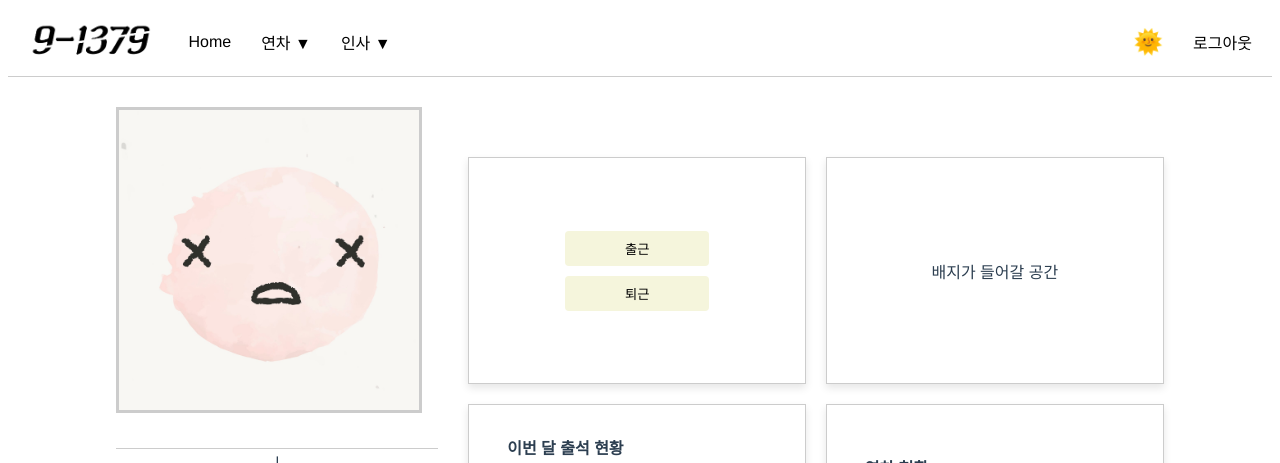
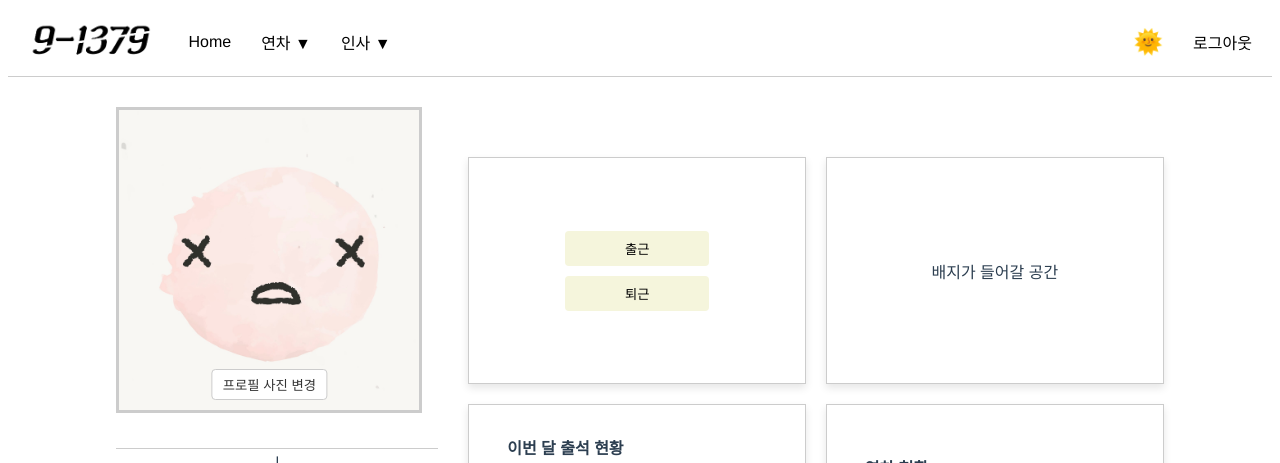
Before and after one commit to 9-1379/T3-R2-FE-Server, a Vue app: page /emp/dashboard in a window 1280 px wide. Shown: the top 463 px of the page. Built offline with nearby package versions, Linux system fonts and the light colour scheme; no server answers; the HTML template or start-up script is replaced by a standard one.

Commit message:
[Add] 프로필 사진 변경

```diff
--- a/src/components/emp/dashboard/EmpDashboard.vue
+++ b/src/components/emp/dashboard/EmpDashboard.vue
@@ -4,7 +4,10 @@
     <div class="profile-section">
       <div class="profile-info">
         <div class="profile-image-wrapper">
-          <img class="profile-image" src="@/assets/emotion/dead.jpg" alt="Profile Picture" />
+          <!-- 이미지의 src 속성에 getImagePath 메서드를 호출하여 프로필 사진 경로를 동적으로 설정합니다. -->
+          <img class="profile-image" :src="getImagePath(employee.profilePicture)" alt="Profile Picture" />
+          <input type="file" @change="uploadProfilePicture" accept="image/*" style="display: none" ref="fileInput" />
+          <button class="change-profile-btn" @click="$refs.fileInput.click()">프로필 사진 변경</button>
         </div>
         <div class="basic-info">
           <h2>{{ employee.name }}</h2>
@@ -37,11 +40,10 @@
           </div>
         </div>
       </div>
-
     </div>
   </div>
+</template>
 
-</template>
 <script>
 import axiosInstance from "@/axios";
 import AttendanceRecord from "@/components/emp/dashboard/AttendanceRecord.vue";
@@ -66,6 +68,63 @@ export default {
     };
   },
   methods: {
+    uploadProfilePicture(event) {
+      const selectedFile = event.target.files[0];
+      if (!selectedFile) {
+        alert('파일을 선택해 주세요.');
+        return;
+      }
+      const formData = new FormData();
+      formData.append('file', selectedFile, selectedFile.name);
+
+      // empId를 가져오는 함수 호출
+      const empId = this.getEmpIdFromToken();
+      if (!empId) {
+        console.error('Employee ID is not set.');
+        alert('사용자 정보를 불러올 수 없습니다. 다시 로그인 해주세요.');
+        return;
+      }
+
+      // 파일 업로드 요청보내기
+      axiosInstance.post(`/emp/dashboard/${empId}`, formData, {
+        headers: {
+          'Content-Type': 'multipart/form-data',
+        },
+      })
+        .then((res) => {
+          console.log("서버 응답:", res.data);
+          this.$router.push('/emp/dashboard');
+          alert('파일 업로드 성공!');
+        })
+        .catch((error) => {
+          console.error('파일 업로드 실패:', error);
+          alert('파일 업로드에 실패했습니다.');
+        });
+    },
+    getEmpIdFromToken() {
+      const token = localStorage.getItem('access_token');
+      if (token) {
+        const decodedToken = atob(token.split('.')[1]);
+        const { empId } = JSON.parse(decodedToken);
+        return empId;
+      }
+      return null;
+    },
+    getImagePath(profilePicture) {
+  if (profilePicture) {
+    try {
+      return require('@/assets/' + profilePicture);
+    } catch (error) {
+      console.error('이미지를 불러오는 데 실패했습니다.', error);
+      return require('@/assets/emotion/dead.jpg');
+    }
+  } else {
+    return require('@/assets/emotion/dead.jpg');
+  }
+},
+    enableEditing() {
+      this.isEditable = true;
+    },
     async getEmpToOne() {
       const empResponse = await axiosInstance.get("/emp/dashboard/empToOne");
       this.employee = empResponse.data;
@@ -94,13 +153,11 @@ export default {
   justify-content: center;
   align-items: flex-start;
   margin-top: 30px;
-  /* 기타 스타일링 */
 }
 
 .profile-info {
   text-align: center;
   margin-right: 30px;
-  /* 추가된 스타일링 */
 }
 
 .profile-image-wrapper {
@@ -110,11 +167,26 @@ export default {
   height: 300px;
   margin-bottom: 15px;
   overflow: hidden;
+  position: relative;
 }
 
 .profile-image {
   width: 100%;
   height: auto;
+}
+
+.change-profile-btn {
+  position: absolute;
+  bottom: 10px;
+  left: 50%;
+  transform: translateX(-50%);
+  background-color: #fff;
+  border: 1px solid #ccc;
+  border-radius: 4px;
+  padding: 5px 10px;
+  cursor: pointer;
+  z-index: 1; /* 이미지 위로 버튼이 올라오도록 설정 */
+  color: #333; /* 버튼 텍스트 색상 지정 */
 }
 
 .basic-info h2 {
@@ -163,18 +235,13 @@ export default {
 .button-container {
   display: flex;
   justify-content: flex-end;
-  /* 오른쪽 정렬 */
   padding-top: 10px;
-  /* 버튼과 텍스트 영역 사이 간격 */
 }
 
 .edit-button {
   padding: 5px 10px;
-  /* 버튼 내부 여백 */
   font-size: 0.8rem;
-  /* 글씨 크기 */
   border-radius: 4px;
-  /* 버튼 모서리 둥글게 */
 }
 
 .second-section {
@@ -188,26 +255,17 @@ export default {
 .grid-container {
   display: grid;
   grid-template-columns: 1fr 1fr;
-  /* 2열 구조 */
   grid-template-rows: 1fr 1fr;
-  /* 2행 구조 */
   gap: 20px;
-  /* 그리드 사이의 간격 */
   width: 100%;
-  /* 컨테이너 너비 */
   height: auto;
-  /* 자동 높이 조정 */
 }
 
 .grid-item {
   background-color: #fff;
-  /* 배경색 */
   border: 1px solid #ccc;
-  /* 테두리 */
   padding: 10px;
-  /* 패딩 */
   box-shadow: 0 4px 8px rgba(0, 0, 0, 0.1);
-  /* 그림자 효과 */
   display: flex;
   justify-content: center;
   align-items: center;
```
